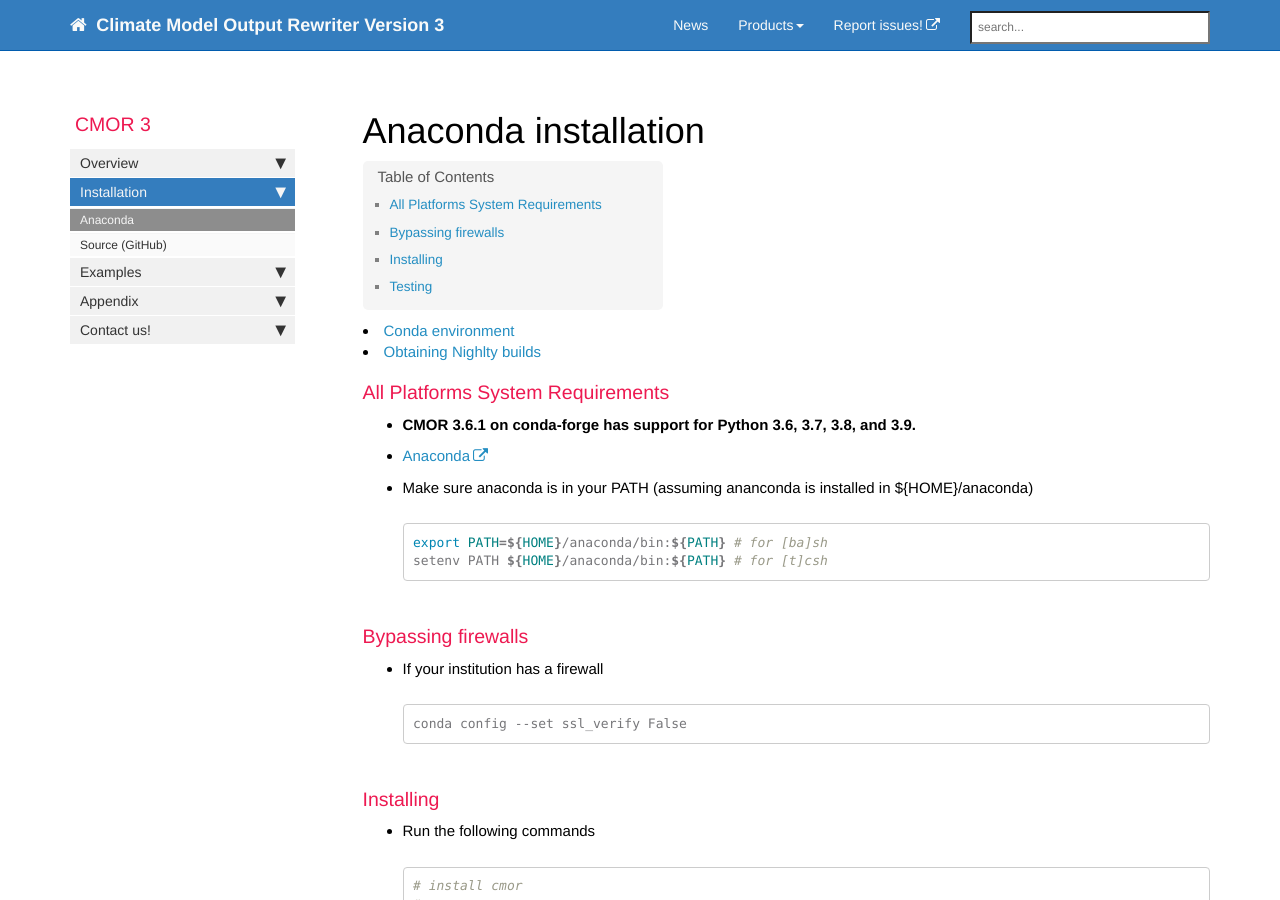
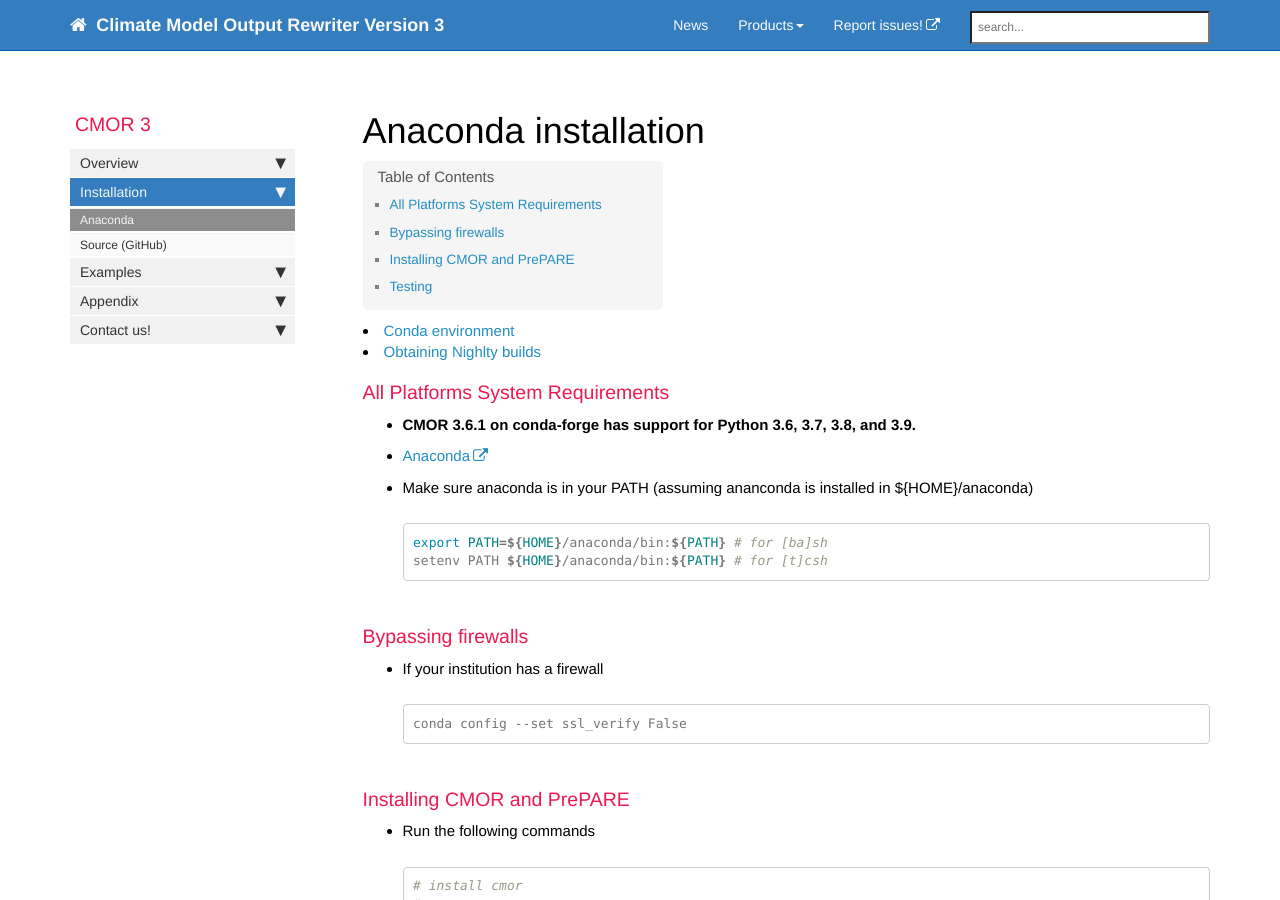
Before and after one commit to mauzey1/cmor3_documentation, a Jekyll site: the page built from mydoc/mydoc_cmor3_conda.md, in a window 1280 px wide and 900 px high. Built offline with Jekyll 4.4.1, drawn with Linux system fonts in a browser that asks for light colours; nearby versions of some CDN libraries; comment, search, counter and statistics services are not loaded.

Commit message:
Clarify in the installation instructions that you are installing both CMOR and PrePARE

````diff
--- a/mydoc/mydoc_cmor3_conda.md
+++ b/mydoc/mydoc_cmor3_conda.md
@@ -27,7 +27,7 @@ permalink: /mydoc_cmor3_conda/
     conda config --set ssl_verify False
     ```
 
-### Installing
+### Installing CMOR and PrePARE
 
   * Run the following commands
 
--- a/mydoc/mydoc_cmor3_github.md
+++ b/mydoc/mydoc_cmor3_github.md
@@ -96,7 +96,7 @@ permalink: /mydoc_cmor3_github/
   ./configure --prefix=$PREFIX --with-python --with-uuid=$PREFIX --with-json-c=$PREFIX --with-udunits2=$PREFIX --with-netcdf=$PREFIX  --enable-verbose-test
   ```
 
-### Building CMOR
+### Building and installing CMOR and PrePARE
 
   * Run
 
````
